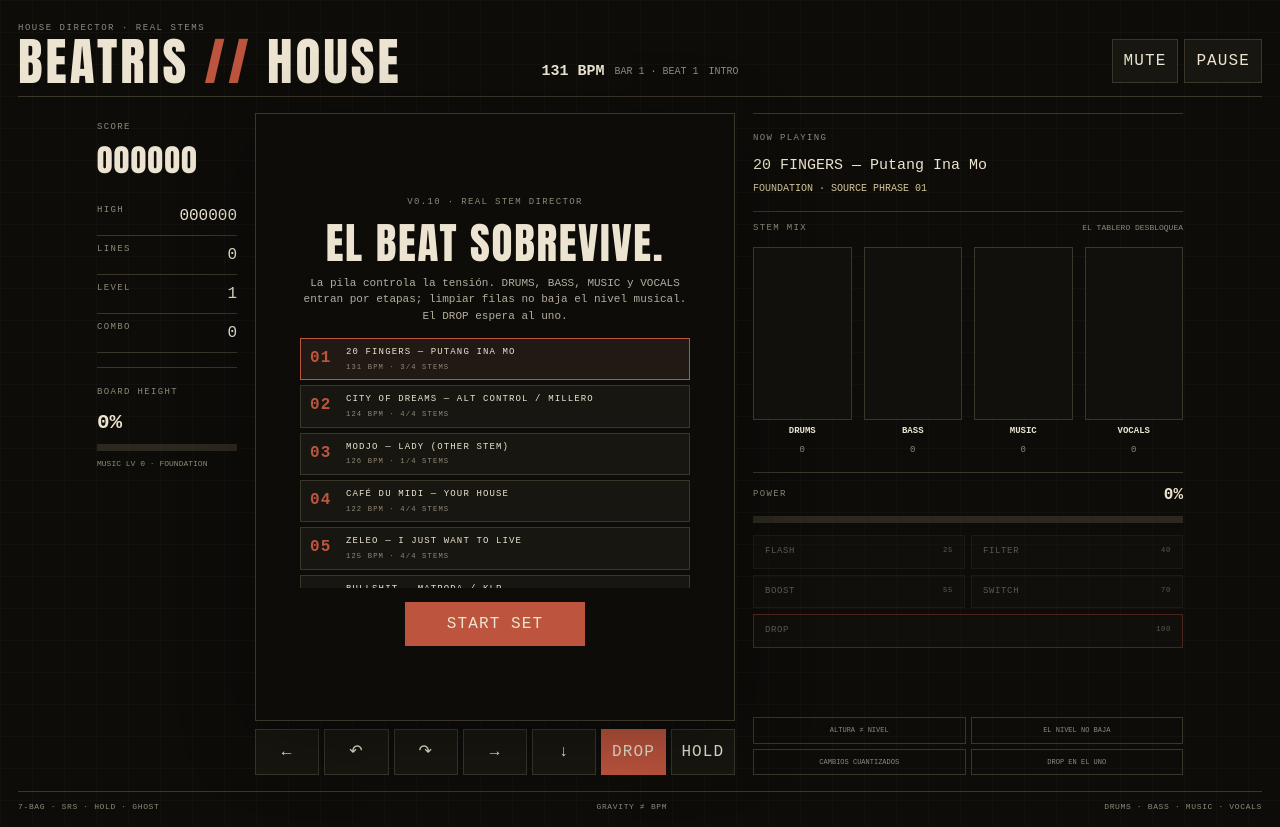
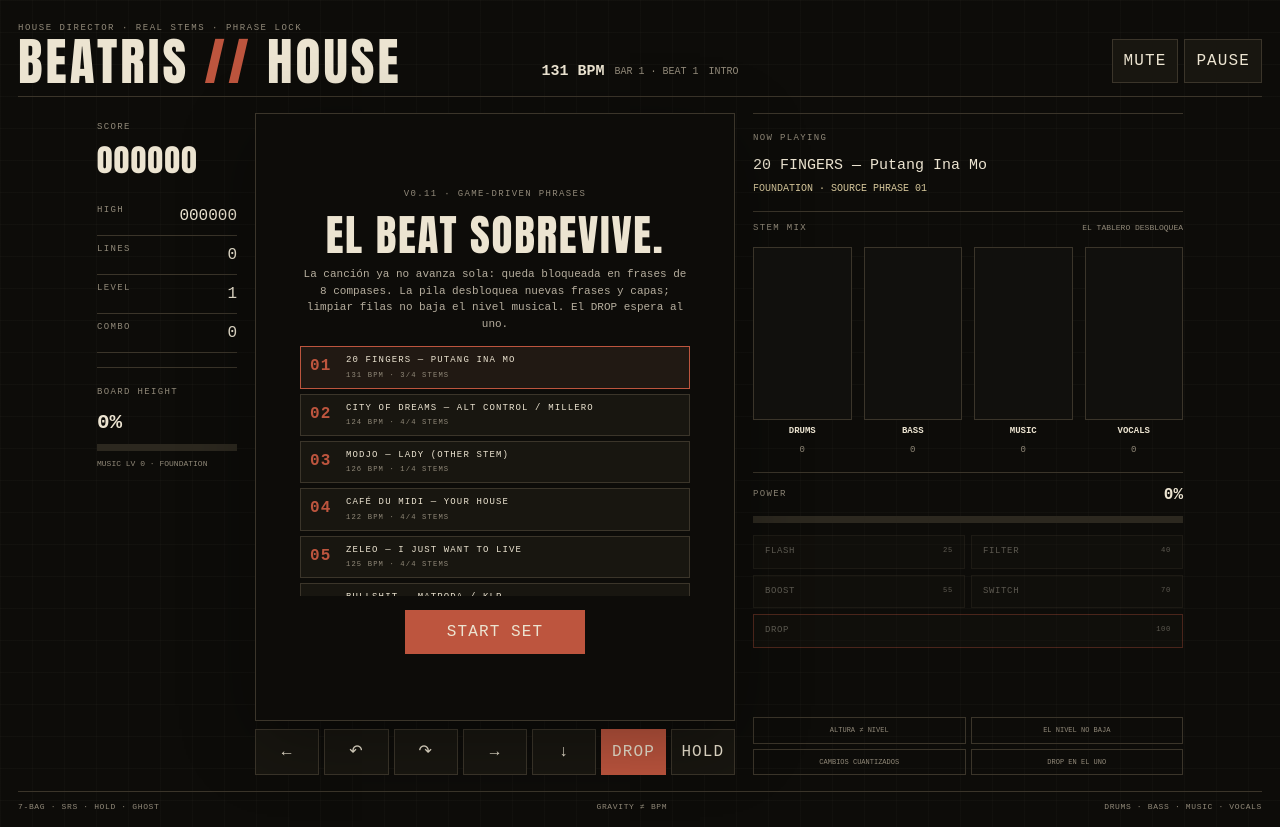
Before and after one commit to emmanuel56mixta-ctrl/beatriz, a React (Vite) app: page / in a window 1280 px wide. Built offline with nearby package versions, Linux system fonts and the light colour scheme.

Commit message:
Label v0.11 phrase-lock preview

```diff
--- a/src/components/beatris/BeatrisApp.tsx
+++ b/src/components/beatris/BeatrisApp.tsx
@@ -39,7 +39,7 @@ export function BeatrisApp() {
   return (
     <main className="shell">
       <header className="topbar">
-        <div><p className="eyebrow">HOUSE DIRECTOR · {REMOTE_STEMS_CONFIGURED ? "REAL STEMS" : "DEMO FALLBACK"}</p><h1>BEATRIS <i>//</i> HOUSE</h1></div>
+        <div><p className="eyebrow">HOUSE DIRECTOR · {REMOTE_STEMS_CONFIGURED ? "REAL STEMS · PHRASE LOCK" : "DEMO FALLBACK"}</p><h1>BEATRIS <i>//</i> HOUSE</h1></div>
         <div className="transport"><b>{h?.bpm ?? 125} BPM</b><span>BAR {h?.bar ?? 1} · BEAT {h?.beat ?? 1}</span><em>{(h?.arrangement ?? "intro").toUpperCase()}</em></div>
         <div className="topActions">
           <button onClick={() => { const s=sessionRef.current;if(!s)return;s.setMuted(!s.muted);setMuted(!s.muted); }}>{muted ? "UNMUTE" : "MUTE"}</button>
@@ -60,9 +60,9 @@ export function BeatrisApp() {
             {h?.flash && playing ? <div className="flash">{h.flash}</div> : null}
             {mode === "title" ? (
               <div className="overlay"><div className="startCard">
-                <span className="stamp">v0.10 · {REMOTE_STEMS_CONFIGURED ? "REAL STEM DIRECTOR" : "REMOTE-STEM READY"}</span>
+                <span className="stamp">v0.11 · {REMOTE_STEMS_CONFIGURED ? "GAME-DRIVEN PHRASES" : "REMOTE-STEM READY"}</span>
                 <h2>EL BEAT SOBREVIVE.</h2>
-                <p>La pila controla la tensión. DRUMS, BASS, MUSIC y VOCALS entran por etapas; limpiar filas no baja el nivel musical. El DROP espera al uno.</p>
+                <p>La canción ya no avanza sola: queda bloqueada en frases de 8 compases. La pila desbloquea nuevas frases y capas; limpiar filas no baja el nivel musical. El DROP espera al uno.</p>
                 {!REMOTE_STEMS_CONFIGURED ? <p className="notice">Los stems privados aún no están conectados: esta preview usa una demo Web Audio audible.</p> : null}
                 <div className="tracks">{TRACKS.map(t => <button key={t.id} className={trackId===t.id?"on":""} onClick={()=>setTrackId(t.id)}><b>{t.no}</b><span>{t.title}<small>{t.bpm} BPM · {t.stemCount}/4 STEMS</small></span></button>)}</div>
                 <button className="start" disabled={loading} onClick={()=>void start()}>{loading ? "LOADING SET…" : "START SET"}</button>
```
